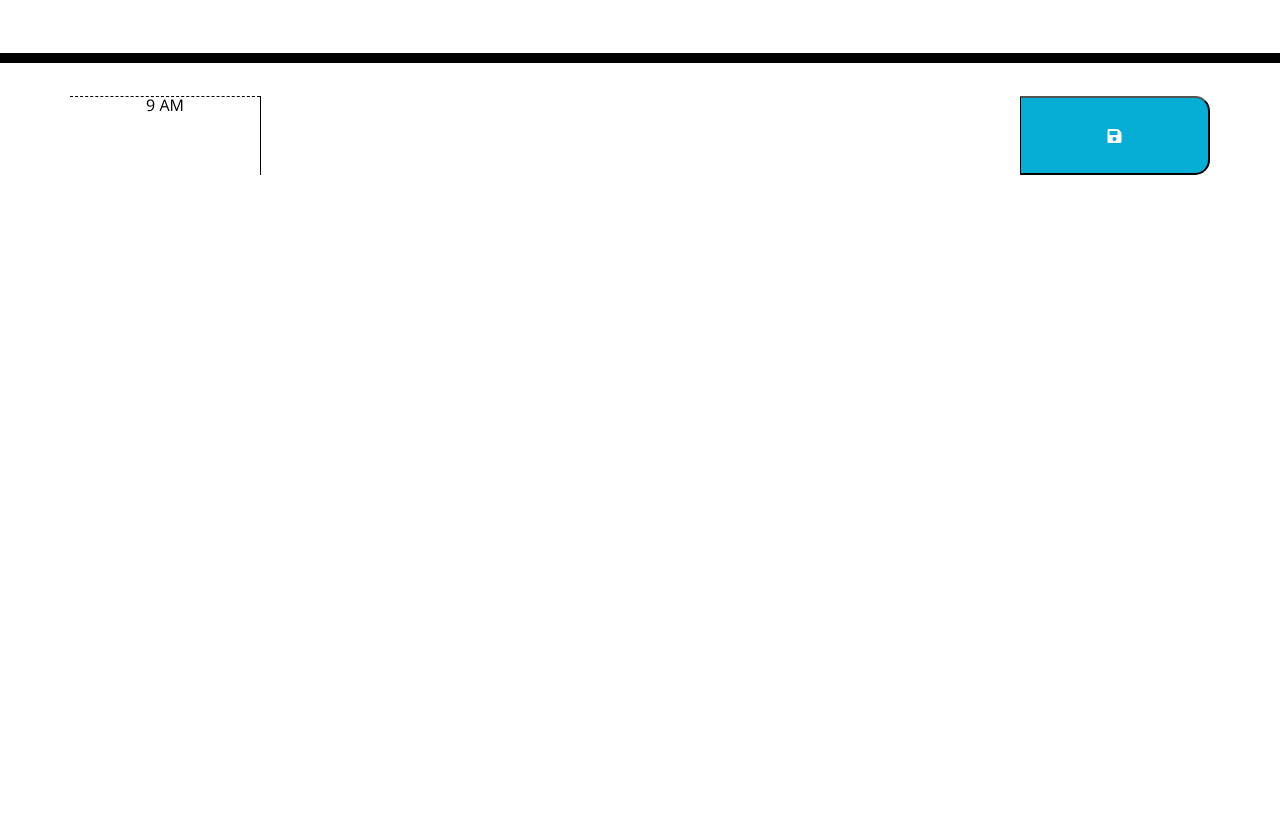
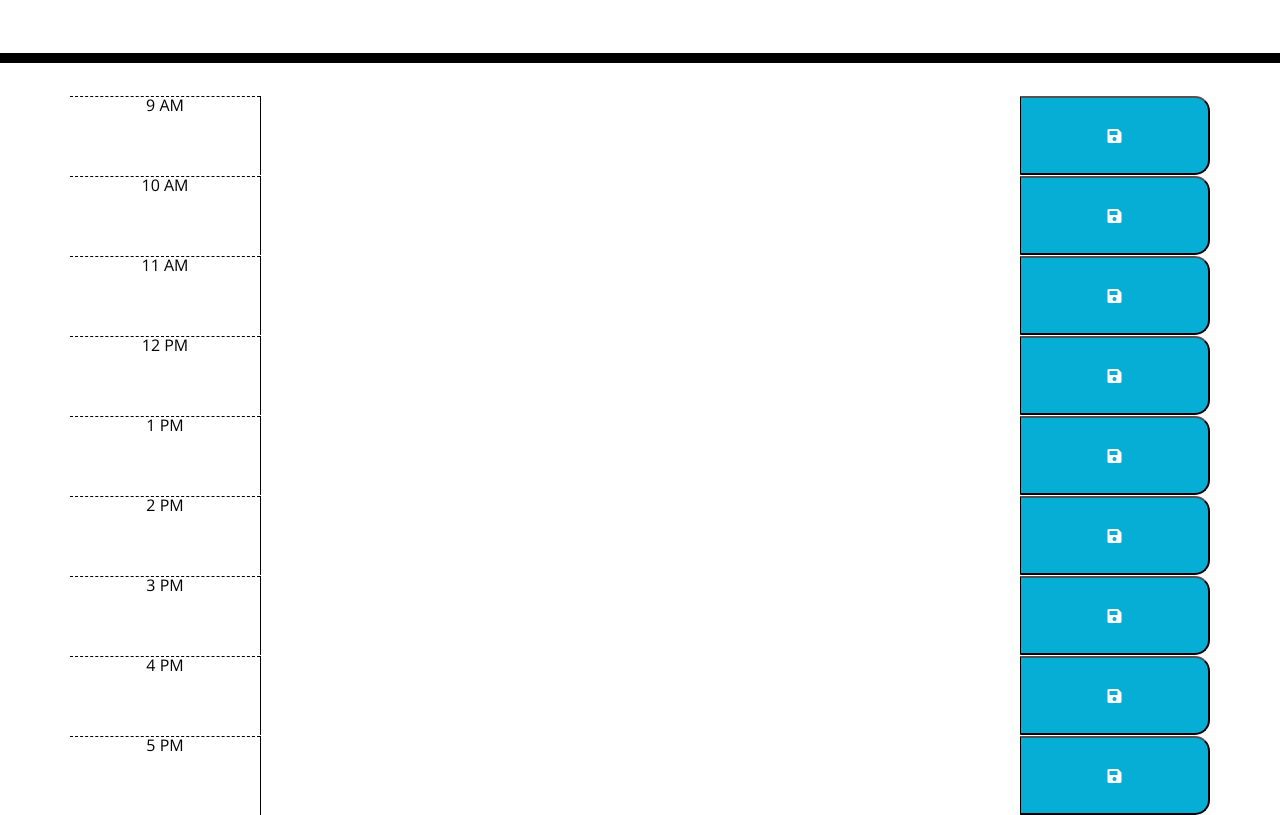
Before and after one commit to jdeino/workday-scheduler, a plain HTML site: page index.html in a window 1280 px wide. Shown: the part 251-1066 px from the top of the page. Before the commit the page ends 800 px from the top, so only its background shows below. Drawn offline with nearby package versions, Linux system fonts and the light colour scheme.

Commit message:
added hours to html

```diff
--- a/index.html
+++ b/index.html
@@ -41,6 +41,63 @@
         <button class="col-2 saveBtn"><i class="fas fa-save"></i></button>
       </div>
 
+       <!-- 10AM Time Block -->
+       <div id="hour-10" class="row time-block">
+        <div class="col-2 hour">10 AM</div>
+          <textarea class="col-8"></textarea>
+          <button class="col-2 saveBtn"><i class="fas fa-save"></i></button>
+        </div>
+
+              <!-- 11AM Time Block -->
+      <div id="hour-11" class="row time-block">
+        <div class="col-2 hour">11 AM</div>
+          <textarea class="col-8"></textarea>
+          <button class="col-2 saveBtn"><i class="fas fa-save"></i></button>
+        </div>
+
+      <!-- 12PM Time Block -->
+      <div id="hour-12" class="row time-block">
+        <div class="col-2 hour">12 PM</div>
+          <textarea class="col-8"></textarea>
+          <button class="col-2 saveBtn"><i class="fas fa-save"></i></button>
+        </div>
+
+      <!-- 1PM Time Block -->
+      <div id="hour-1" class="row time-block">
+        <div class="col-2 hour">1 PM</div>
+          <textarea class="col-8"></textarea>
+          <button class="col-2 saveBtn"><i class="fas fa-save"></i></button>
+        </div>
+
+      <!-- 2PM Time Block -->
+      <div id="hour-2" class="row time-block">
+        <div class="col-2 hour">2 PM</div>
+          <textarea class="col-8"></textarea>
+          <button class="col-2 saveBtn"><i class="fas fa-save"></i></button>
+        </div>
+
+      <!-- 3PM Time Block -->
+      <div id="hour-3" class="row time-block">
+        <div class="col-2 hour">3 PM</div>
+          <textarea class="col-8"></textarea>
+          <button class="col-2 saveBtn"><i class="fas fa-save"></i></button>
+        </div>
+
+      <!-- 4PM Time Block -->
+      <div id="hour-4" class="row time-block">
+        <div class="col-2 hour">4 PM</div>
+          <textarea class="col-8"></textarea>
+          <button class="col-2 saveBtn"><i class="fas fa-save"></i></button>
+        </div>
+
+      <!-- 5PM Time Block -->
+      <div id="hour-5" class="row time-block">
+        <div class="col-2 hour">5 PM</div>
+          <textarea class="col-8"></textarea>
+          <button class="col-2 saveBtn"><i class="fas fa-save"></i></button>
+        </div>
+      </div>
+
     <!-- <script src="https://code.jquery.com/jquery-3.4.1.min.js"></script> -->
     <script src="https://cdnjs.cloudflare.com/ajax/libs/jquery/3.2.1/jquery.min.js"></script>
     <script src="https://cdnjs.cloudflare.com/ajax/libs/moment.js/2.24.0/moment.min.js"></script>
```
Also changed, not shown: 1 other file.
